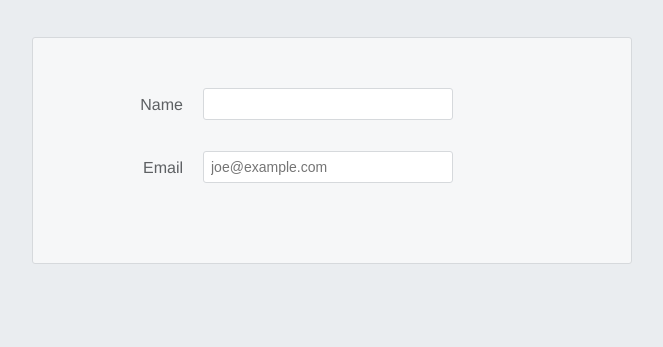
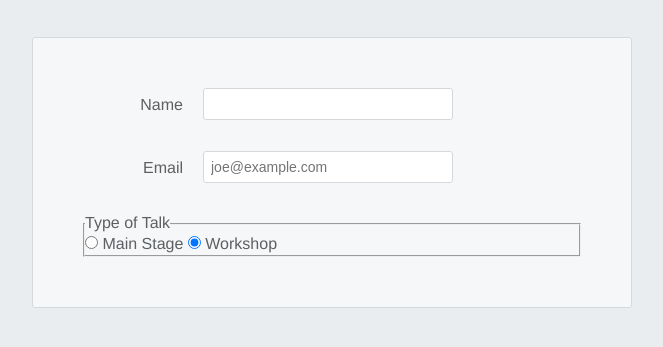
Before and after one commit to tidanti/form-tutorial, a plain HTML site: page index.html in a window 1280 px wide. Shown: the part 225-572 px from the top of the page, without its empty margins (308-971 px from the left). Drawn offline with Linux system fonts and the light colour scheme.

Commit message:
Radio buttons were added to form

```diff
--- a/index.html
+++ b/index.html
@@ -26,6 +26,21 @@
                    type='email'
                    placeholder='joe@example.com'>
         </div>
+
+        <fieldset class='legacy-form-row'>
+            <legend>Type of Talk</legend>
+            <input id='talk-type-1'
+                   name='talk-type'
+                   type='radio'
+                   value='main-stage'>
+            <label for='talk-type-1' class='radio-label'>Main Stage</label>
+            <input id='talk-type-2'
+                   name='talk-type'
+                   type='radio'
+                   value='workshop'
+                   checked>
+            <label for='talk-type-2' class='radio-label'>Workshop</label>
+        </fieldset>
     </form>
   </body>
 </html>
```
